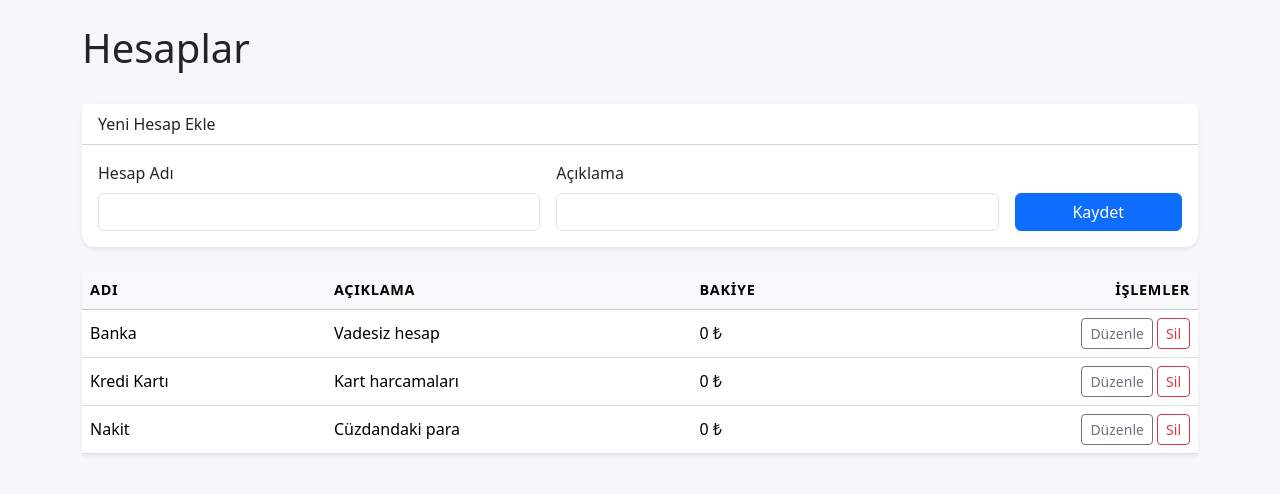
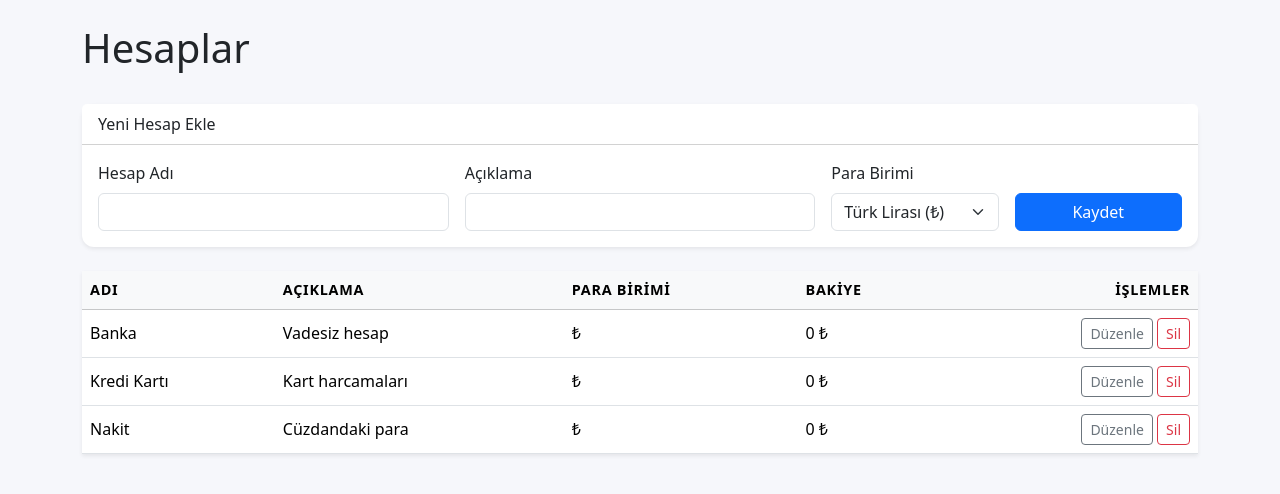
Before and after one commit to aydinbolukbasi22-max/fnc, a Flask app: page /accounts in a window 1280 px wide. Shown: the part 56-550 px from the top of the page. Run offline with Flask 3, Linux system fonts and the light colour scheme.

Commit message:
Add multi-currency support for accounts

```diff
--- a/app.py
+++ b/app.py
@@ -16,6 +16,20 @@ from flask import (
 )
 
 from models import Account, Category, Transaction, db
+from sqlalchemy import inspect, text
+
+
+DEFAULT_CURRENCY = "TRY"
+CURRENCY_SYMBOLS = {
+    "TRY": "₺",
+    "USD": "$",
+    "EUR": "€",
+}
+CURRENCY_CHOICES = [
+    ("TRY", "Türk Lirası (₺)"),
+    ("USD", "ABD Doları ($)"),
+    ("EUR", "Euro (€)"),
+]
 
 
 def create_app() -> Flask:
@@ -30,13 +44,28 @@ def create_app() -> Flask:
 
     with app.app_context():
         db.create_all()
+
+        inspector = inspect(db.engine)
+        account_columns = {col["name"] for col in inspector.get_columns("accounts")}
+        if "currency" not in account_columns:
+            db.session.execute(
+                text(
+                    "ALTER TABLE accounts ADD COLUMN currency VARCHAR(3) NOT NULL DEFAULT 'TRY'"
+                )
+            )
+            db.session.commit()
+
         # Uygulama ilk kez açıldığında varsayılan kayıtlar oluşturalım.
         if not Account.query.first():
             db.session.add_all(
                 [
-                    Account(name="Nakit", description="Cüzdandaki para"),
-                    Account(name="Banka", description="Vadesiz hesap"),
-                    Account(name="Kredi Kartı", description="Kart harcamaları"),
+                    Account(name="Nakit", description="Cüzdandaki para", currency=DEFAULT_CURRENCY),
+                    Account(name="Banka", description="Vadesiz hesap", currency=DEFAULT_CURRENCY),
+                    Account(
+                        name="Kredi Kartı",
+                        description="Kart harcamaları",
+                        currency=DEFAULT_CURRENCY,
+                    ),
                 ]
             )
             db.session.commit()
@@ -81,6 +110,9 @@ def create_app() -> Flask:
             "toplam_gelir": toplam_gelir,
             "toplam_gider": toplam_gider,
             "now": datetime.now,
+            "currency_symbols": CURRENCY_SYMBOLS,
+            "default_currency": DEFAULT_CURRENCY,
+            "default_currency_symbol": CURRENCY_SYMBOLS[DEFAULT_CURRENCY],
         }
 
     @app.route("/")
@@ -171,17 +203,24 @@ def create_app() -> Flask:
         if request.method == "POST":
             name = request.form.get("name", "").strip()
             description = request.form.get("description", "").strip()
+            currency = request.form.get("currency", DEFAULT_CURRENCY).upper()
+            if currency not in CURRENCY_SYMBOLS:
+                currency = DEFAULT_CURRENCY
             if not name:
                 flash("Hesap adı zorunludur.", "danger")
             else:
-                hesap = Account(name=name, description=description)
+                hesap = Account(name=name, description=description, currency=currency)
                 db.session.add(hesap)
                 db.session.commit()
                 flash("Hesap başarıyla eklendi.", "success")
             return redirect(url_for("accounts"))
 
         hesaplar = Account.query.order_by(Account.name.asc()).all()
-        return render_template("accounts.html", hesaplar=hesaplar)
+        return render_template(
+            "accounts.html",
+            hesaplar=hesaplar,
+            para_birimleri=CURRENCY_CHOICES,
+        )
 
     @app.route("/accounts/<int:account_id>/update", methods=["POST"])
     def update_account(account_id: int):
@@ -190,6 +229,10 @@ def create_app() -> Flask:
         hesap = Account.query.get_or_404(account_id)
         hesap.name = request.form.get("name", hesap.name).strip()
         hesap.description = request.form.get("description", hesap.description).strip()
+        currency = request.form.get("currency", hesap.currency or DEFAULT_CURRENCY).upper()
+        if currency not in CURRENCY_SYMBOLS:
+            currency = DEFAULT_CURRENCY
+        hesap.currency = currency
         db.session.commit()
         flash("Hesap güncellendi.", "success")
         return redirect(url_for("accounts"))
--- a/models.py
+++ b/models.py
@@ -15,6 +15,7 @@ class Account(db.Model):
     id = db.Column(db.Integer, primary_key=True)
     name = db.Column(db.String(100), nullable=False, unique=True)
     description = db.Column(db.String(255))
+    currency = db.Column(db.String(3), nullable=False, default="TRY")
 
     transactions = db.relationship("Transaction", back_populates="account", cascade="all, delete-orphan")
 
--- a/templates/accounts.html
+++ b/templates/accounts.html
@@ -10,13 +10,21 @@
   <div class="card-header bg-white">Yeni Hesap Ekle</div>
   <div class="card-body">
     <form method="post" class="row g-3">
-      <div class="col-md-5">
+      <div class="col-md-4">
         <label class="form-label">Hesap Adı</label>
         <input type="text" name="name" class="form-control" required>
       </div>
-      <div class="col-md-5">
+      <div class="col-md-4">
         <label class="form-label">Açıklama</label>
         <input type="text" name="description" class="form-control">
+      </div>
+      <div class="col-md-2">
+        <label class="form-label">Para Birimi</label>
+        <select name="currency" class="form-select">
+          {% for kod, etiket in para_birimleri %}
+          <option value="{{ kod }}">{{ etiket }}</option>
+          {% endfor %}
+        </select>
       </div>
       <div class="col-md-2 align-self-end">
         <button type="submit" class="btn btn-primary w-100">Kaydet</button>
@@ -31,6 +39,7 @@
       <tr>
         <th>Adı</th>
         <th>Açıklama</th>
+        <th>Para Birimi</th>
         <th>Bakiye</th>
         <th class="text-end">İşlemler</th>
       </tr>
@@ -40,7 +49,8 @@
       <tr>
         <td>{{ hesap.name }}</td>
         <td>{{ hesap.description or '-' }}</td>
-        <td>{{ hesap.balance() | round(2) }} ₺</td>
+        <td>{{ currency_symbols.get(hesap.currency, default_currency_symbol) }}</td>
+        <td>{{ hesap.balance() | round(2) }} {{ currency_symbols.get(hesap.currency, default_currency_symbol) }}</td>
         <td class="text-end">
           <button class="btn btn-sm btn-outline-secondary" data-bs-toggle="collapse" data-bs-target="#editAccount{{ hesap.id }}">Düzenle</button>
           <form action="{{ url_for('delete_account', account_id=hesap.id) }}" method="post" class="d-inline" onsubmit="return confirm('Hesap silinecek. Emin misiniz?');">
@@ -49,15 +59,23 @@
         </td>
       </tr>
       <tr class="collapse" id="editAccount{{ hesap.id }}">
-        <td colspan="4">
+        <td colspan="5">
           <form action="{{ url_for('update_account', account_id=hesap.id) }}" method="post" class="row g-3">
-            <div class="col-md-4">
+            <div class="col-md-3">
               <label class="form-label">Hesap Adı</label>
               <input type="text" name="name" class="form-control" value="{{ hesap.name }}" required>
             </div>
-            <div class="col-md-6">
+            <div class="col-md-4">
               <label class="form-label">Açıklama</label>
               <input type="text" name="description" class="form-control" value="{{ hesap.description }}">
+            </div>
+            <div class="col-md-3">
+              <label class="form-label">Para Birimi</label>
+              <select name="currency" class="form-select">
+                {% for kod, etiket in para_birimleri %}
+                <option value="{{ kod }}" {% if hesap.currency == kod %}selected{% endif %}>{{ etiket }}</option>
+                {% endfor %}
+              </select>
             </div>
             <div class="col-md-2 align-self-end">
               <button type="submit" class="btn btn-success w-100">Güncelle</button>
@@ -66,9 +84,9 @@
         </td>
       </tr>
       {% else %}
-      <tr>
-        <td colspan="4" class="text-center text-muted">Henüz hesap eklenmemiş.</td>
-      </tr>
+        <tr>
+          <td colspan="5" class="text-center text-muted">Henüz hesap eklenmemiş.</td>
+        </tr>
       {% endfor %}
     </tbody>
   </table>
--- a/templates/categories.html
+++ b/templates/categories.html
@@ -51,8 +51,8 @@
       <tr>
         <td>{{ kategori.name }}</td>
         <td><span class="badge bg-{{ kategori.color }}">{{ kategori.color }}</span></td>
-        <td>{{ gelir | round(2) }} ₺</td>
-        <td>{{ gider | round(2) }} ₺</td>
+        <td>{{ gelir | round(2) }} {{ default_currency_symbol }}</td>
+        <td>{{ gider | round(2) }} {{ default_currency_symbol }}</td>
         <td class="text-end">
           <button class="btn btn-sm btn-outline-secondary" data-bs-toggle="collapse" data-bs-target="#editCategory{{ kategori.id }}">Düzenle</button>
           <form action="{{ url_for('delete_category', category_id=kategori.id) }}" method="post" class="d-inline" onsubmit="return confirm('Kategori silinecek. Onaylıyor musunuz?');">
--- a/templates/reports.html
+++ b/templates/reports.html
@@ -89,7 +89,7 @@
       }]
     },
     options: {
-      plugins: { tooltip: { callbacks: { label: ctx => ctx.parsed.y + ' ₺' } } }
+      plugins: { tooltip: { callbacks: { label: ctx => ctx.parsed.y + ' {{ default_currency_symbol }}' } } }
     }
   });
 
```
Also changed, not shown: templates/dashboard.html (+5 -5 lines), templates/transactions.html (+4 -4 lines).
